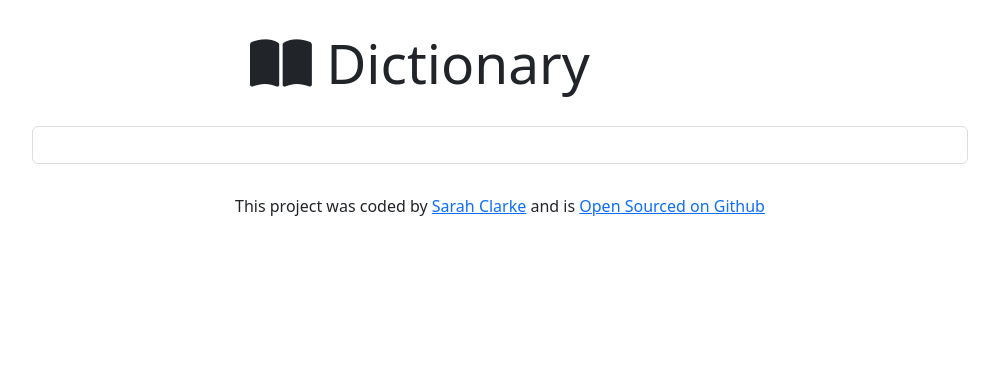
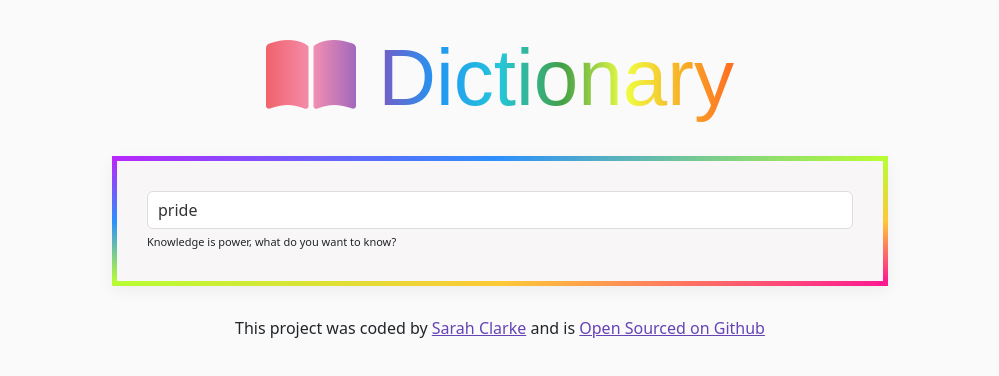
Before and after one commit to ClarSar/react-finalproject-dictionary-app, a React (Create React App) app: page / in a window 1280 px wide. Shown: the top 376 px of the page, without its empty margins (140-1139 px from the left). Built offline with nearby package versions, Linux system fonts and the light colour scheme; no server answers.

Commit message:
Updated styling

```diff
--- a/src/App.css
+++ b/src/App.css
@@ -1,5 +1,13 @@
+body {
+  background: #fafafa;
+}
+
+a{
+  color:#6643b5;
+}
+
 .App {
-  max-width: 960px;
+  max-width: 800px;
   margin: 0 auto;
 }
 
@@ -8,12 +16,39 @@
 }
 
 .App h1 {
-  font-size: 55px;
+  text-align: center;
+  margin-top: 10px;
+  margin-bottom: 0px;
+  font-family: sans-serif;
+  background: linear-gradient(to right, #ef5350, #f48fb1, #7e57c2, #2196f3, #26c6da, #43a047, #eeff41, #f9a825, #ff5722);
+  -webkit-background-clip: text;
+  -webkit-text-fill-color: transparent;
+  font-size: 80px;
   max-width: 500px;
   display: block;
   margin: 0 auto;
 }
 
+.App span {
+  text-align: left;
+  font-family: sans-serif;
+  font-size: 3rem;
+  letter-spacing: 0.15rem;
+  text-transform: uppercase;
+  color: #fff;
+  text-shadow: -4px 4px #ef3550,
+               -8px 8px #f48fb1,
+               -12px 12px #7e57c2,
+               -16px 16px #2196f3,
+               -20px 20px #26c6da,
+               -24px 24px #43a047,
+               -28px 28px #eeff41,
+               -32px 32px #f9a825,
+               -36px 36px #ff5722;
+  font-size: 100px;
+}
+
+
 .App footer {
   text-align: center;
   margin:30px 0;
--- a/src/App.js
+++ b/src/App.js
@@ -7,10 +7,13 @@ function App() {
     <div className="App">
       <div className='container'>
       <header className="App-header">
-        <h1> <i className="fa-solid fa-book-open"></i> Dictionary</h1>
+
+
+
+       <h1> <i className="fa-solid fa-book-open"></i> Dictionary</h1>
       </header>
       <main>
-        <Dictionary/>
+        <Dictionary defaultKeyword="pride"/>
       </main>
       <footer>
       This project was coded by {" "}
--- a/src/Dictionary.css
+++ b/src/Dictionary.css
@@ -1,3 +1,14 @@
+.Dictionary section{
+  background: #f9f6f7;
+  padding: 30px;
+  border: 5px solid transparent;
+  border-image: linear-gradient(to bottom right, #b827fc 0%, #2c90fc 25%, #b8fd33 50%, #fec837 75%, #fd1892 100%);
+  border-image-slice: 1;
+  box-shadow: 0px 5px 15px rgba(0 0 0/ 5%);
+  margin:20px 0;
+}
+
+
 .Dictionary input {
     width: 100%;
     border-radius: 6px;
@@ -5,3 +16,8 @@
     color: #333;
     border: 1px solid #ddd;
   }
+
+  .Dictionary .hint {
+    font-size: 11px;
+    margin-top: 5px;
+  }
--- a/src/Dictionary.js
+++ b/src/Dictionary.js
@@ -3,34 +3,51 @@ import Results from "./Results";
 import axios from "axios";
 import "./Dictionary.css";
 
-export default function Dictionary () {
-    let [keyword, setKeyword]=useState("");
+export default function Dictionary (props) {
+    let [keyword, setKeyword]=useState(props.defaultKeyword);
 let [results, setResults]=useState (null);
+let [loaded, setLoaded]=useState(false);
 
     function handleResponse(response){
         setResults(response.data[0]);
 
     }
 
-    function search (event){
+function search() {
+    let apiUrl=`https://api.dictionaryapi.dev/api/v2/entries/en/${keyword}`;
+        axios.get(apiUrl).then(handleResponse)
+}
+
+    function handleSubmit(event){
         event.preventDefault();
-
-
-        let apiUrl=`https://api.dictionaryapi.dev/api/v2/entries/en/${keyword}`;
-        axios.get(apiUrl).then(handleResponse)
+        search();
     }
 
     function handleKeywordChange(event){
     setKeyword(event.target.value);
     }
 
+    function load() {
+        setLoaded(true);
+        search();
+    }
 
+if(loaded){
     return (
     <div className="Dictionary">
-    <form onSubmit={search}>
-        <input type="search" onChange={handleKeywordChange}/>
+    <section>
+    <form onSubmit={handleSubmit}>
+        <input type="search" onChange={handleKeywordChange} defaultValue={props.defaultKeyword}/>
     </form>
+    <div className="hint">
+        Knowledge is power, what do you want to know?
+    </div>
+    </section>
     <Results results={results}/>
     </div>
     );
+} else {
+    load();
+    return "Loading";
 }
+}
--- /dev/null
+++ b/src/Meaning.css
@@ -0,0 +1,11 @@
+.Meaning h3 {
+    font-size: 24px;
+    line-height: 1.5;
+    font-weight: bold;
+}
+
+.Meaning .example {
+color: #333;
+font-style: italic;
+margin-top: 10px;
+}
--- a/src/Meaning.js
+++ b/src/Meaning.js
@@ -1,6 +1,6 @@
 import React from "react";
 import Synonyms from "./Synonyms";
-
+import "./Meaning.css";
 export default function Meaning (props){
 
 
@@ -11,14 +11,12 @@ return  (
 {
     return (
         <div key={index}>
-        <h5>
-        <strong>Definition:</strong>{definition.definition}
-        <br/>
-        <strong>Example:</strong>
-        <em>{definition.example}</em>
-        <br/>
+            <div className="definition">
+     {definition.definition}</div>
+     <div className="example">
+        <em>{definition.example}</em></div>
         <Synonyms synonyms={definition.synonyms}/>
-        </h5>
+
         </div>
     );
 })}
--- /dev/null
+++ b/src/Phonetic.css
@@ -0,0 +1,19 @@
+.Phonetic {
+    height: 60px;
+}
+
+.Phonetic a{
+    border:1px solid  #ff971d;
+    text-decoration: none;
+    padding: 10px 20px;
+    font-size: 12px;
+    margin-right: 10px;
+    font-weight: bold;
+    border-radius: 20px;
+    transition: all 150ms ease-in-out;
+}
+
+.Phonetic a:hover{
+    background:#ffe8d6;
+    color:#333;
+}
--- a/src/Phonetic.js
+++ b/src/Phonetic.js
@@ -1,4 +1,5 @@
 import React from "react";
+import "./Phonetic.css";
 
 export default function Phonetic (props){
     return (
@@ -6,7 +7,7 @@ export default function Phonetic (props){
             <a href={props.phonetic.audio} target="_blank" rel="noreferrer">
                 Listen
             </a>
-            <br/>
+
             {props.phonetic.text}
         </div>
     );
--- /dev/null
+++ b/src/Results.css
@@ -0,0 +1,5 @@
+.Results h2 {
+    font-size: 36px;
+    font-weight: bold;
+    line-height:1.5;
+}
--- a/src/Results.js
+++ b/src/Results.js
@@ -1,11 +1,13 @@
 import React from "react";
 import Meaning from "./Meaning";
 import Phonetic from "./Phonetic";
+import "./Results.css";
 
 export default function Results (props){
     if(props.results) {
         return (
         <div className="Results">
+            <section>
             <h2>{props.results.word}</h2>
 
            {props.results.phonetics.map(function(phonetic, index){
@@ -16,11 +18,14 @@ export default function Results (props){
                     </div>
             );
            })}
+           </section>
             {props.results.meanings.map(function
             (meaning, index) {
                  return  (
                     <div key={index}>
+                        <section>
                     <Meaning meaning={meaning}/>
+                    </section>
                     </div>
                  );
             })}
--- /dev/null
+++ b/src/Synonyms.css
@@ -0,0 +1,10 @@
+.Synonyms{
+    margin:20px 0 0;
+    padding: 0;
+}
+
+.Synonyms li{
+    font-size: 13px;
+    display:inline-block;
+    padding-right: 15px;
+}
--- a/src/Synonyms.js
+++ b/src/Synonyms.js
@@ -1,7 +1,8 @@
 import React from "react";
+import "./Synonyms.css";
 
 export default function Synonyms(props) {
-    if(props.synonyms) {
+    if (props.synonyms.length !== 0)  {
     return (
         <ul className="Synonyms">
         {props.synonyms.map(function(synonym, index) {
```
